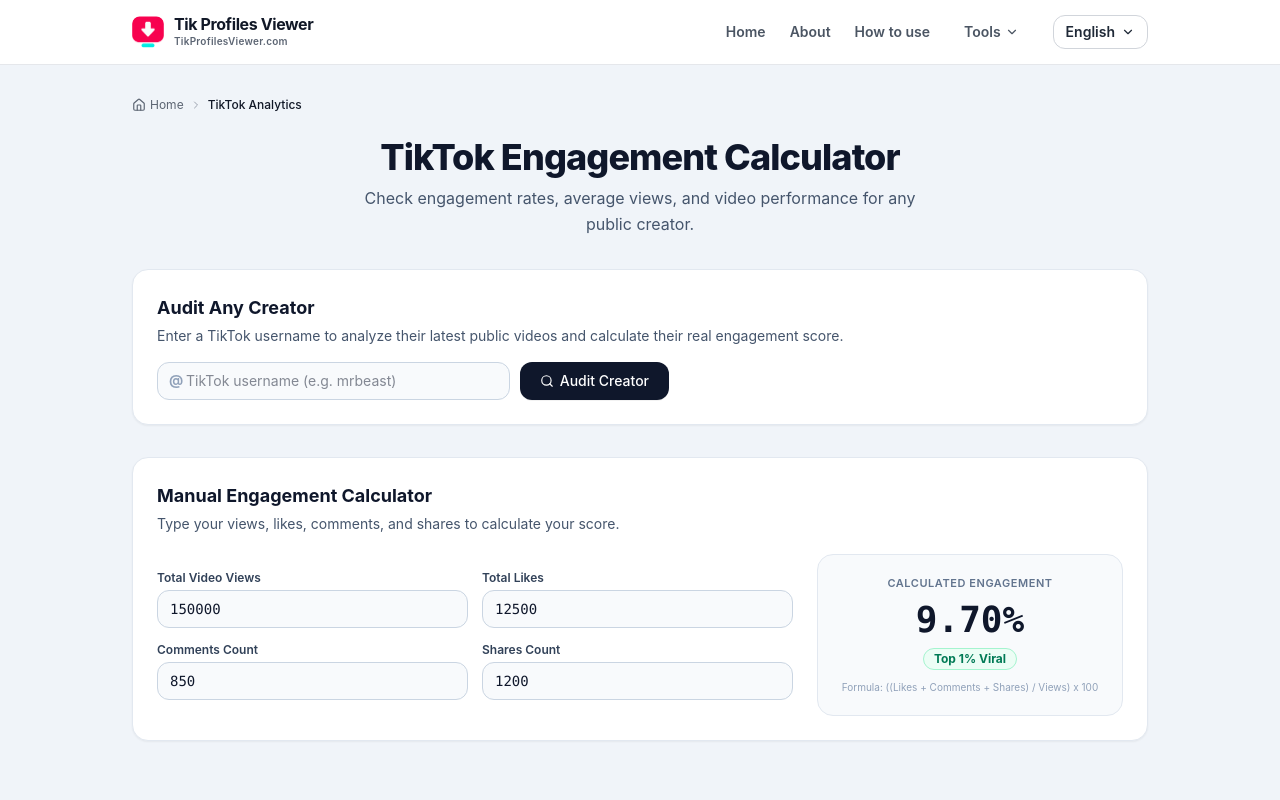
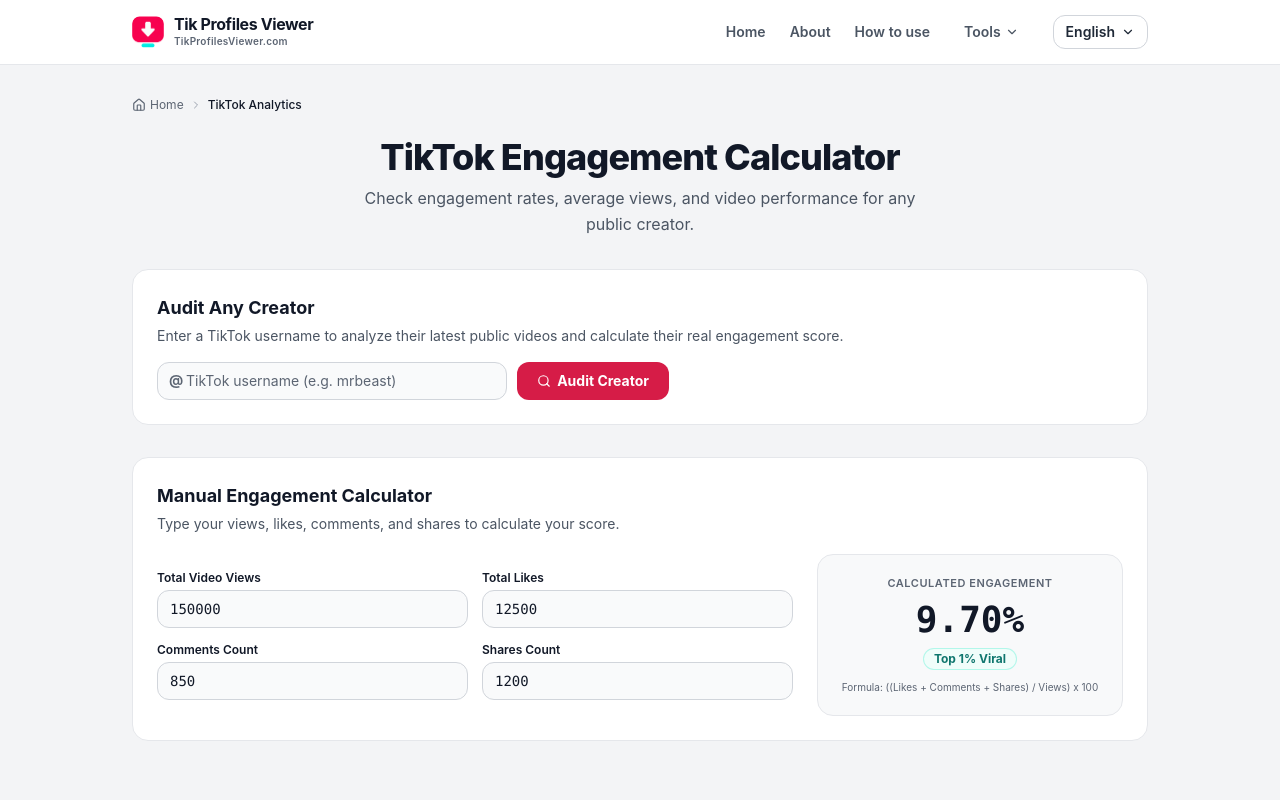
Before and after one commit to eaelax/testing, a Next.js app: page /tiktok-analytics in a window 1280 px wide. Shown: the top 800 px of the page. Built offline with nearby package versions, Linux system fonts and the light colour scheme.

Commit message:
Update page.tsx

```diff
--- a/app/tiktok-analytics/page.tsx
+++ b/app/tiktok-analytics/page.tsx
@@ -45,10 +45,10 @@ export default function TikTokAnalyticsPage() {
   const manualEngagementRate = viewsNum > 0 ? (totalInteractions / viewsNum) * 100 : 0;
 
   const getRating = (rate: number) => {
-    if (rate >= 9) return { label: 'Top 1% Viral', color: 'text-emerald-700 bg-emerald-50 border-emerald-200' };
-    if (rate >= 6) return { label: 'High Engagement', color: 'text-blue-700 bg-blue-50 border-blue-200' };
-    if (rate >= 3) return { label: 'Average Engagement', color: 'text-amber-700 bg-amber-50 border-amber-200' };
-    return { label: 'Low Engagement', color: 'text-rose-700 bg-rose-50 border-rose-200' };
+    if (rate >= 9) return { label: 'Top 1% Viral', color: 'text-[#0F766E] bg-[#F0FDFA] border-[#99F6E4]/70' };
+    if (rate >= 6) return { label: 'High Engagement', color: 'text-[#0F766E] bg-[#F0FDFA] border-[#99F6E4]/70' };
+    if (rate >= 3) return { label: 'Average Engagement', color: 'text-[#334155] bg-[#F1F5F9] border-[#E5E7EB]' };
+    return { label: 'Low Engagement', color: 'text-[#BE123C] bg-[#FDF2F4] border-[#FECDD3]' };
   };
 
   const handleAudit = async (e?: React.FormEvent) => {
@@ -116,7 +116,7 @@ export default function TikTokAnalyticsPage() {
   const rating = getRating(manualEngagementRate);
 
   return (
-    <div className="min-h-screen flex flex-col bg-[#f0f4f9] text-slate-900">
+    <div className="min-h-screen flex flex-col bg-[#F3F4F6] text-[#111827]">
       <Navbar />
 
       <main className="flex-1 max-w-[1080px] w-full mx-auto px-4 sm:px-6 lg:px-8 py-6 sm:py-8">
@@ -124,38 +124,38 @@ export default function TikTokAnalyticsPage() {
 
         {/* Hero Section */}
         <div className="text-center max-w-2xl mx-auto mb-6 sm:mb-8">
-          <h1 className="text-2xl sm:text-3xl md:text-4xl font-extrabold text-slate-900 tracking-tight">
+          <h1 className="text-2xl sm:text-3xl md:text-4xl font-extrabold text-[#111827] tracking-tight">
             TikTok Engagement Calculator
           </h1>
-          <p className="text-xs sm:text-sm md:text-base text-slate-600 mt-2 leading-relaxed max-w-xl mx-auto">
+          <p className="text-xs sm:text-sm md:text-base text-[#4B5563] mt-2 leading-relaxed max-w-xl mx-auto">
             Check engagement rates, average views, and video performance for any public creator.
           </p>
         </div>
 
         {/* Section 1: Live Creator Auditor */}
-        <div className="mb-8 p-4 sm:p-6 rounded-2xl bg-white border border-slate-200 shadow-xs">
-          <h2 className="text-base sm:text-lg font-bold text-slate-900 mb-1">
+        <div className="mb-8 p-4 sm:p-6 rounded-2xl bg-[#FFFFFF] border border-[#E5E7EB]">
+          <h2 className="text-base sm:text-lg font-bold text-[#111827] mb-1">
             Audit Any Creator
           </h2>
-          <p className="text-xs sm:text-sm text-slate-600 mb-4">
+          <p className="text-xs sm:text-sm text-[#4B5563] mb-4">
             Enter a TikTok username to analyze their latest public videos and calculate their real engagement score.
           </p>
 
           <form onSubmit={handleAudit} className="flex flex-col sm:flex-row gap-2.5 max-w-lg">
             <div className="relative flex-1">
-              <span className="absolute left-3 top-2 text-slate-400 font-bold text-sm">@</span>
+              <span className="absolute left-3 top-2 text-[#5C6573] font-bold text-sm">@</span>
               <input
                 type="text"
                 value={auditUsername}
                 onChange={(e) => setAuditUsername(e.target.value)}
                 placeholder="TikTok username (e.g. mrbeast)"
-                className="w-full pl-7 pr-3 py-2 rounded-xl bg-slate-50 border border-slate-300 text-xs sm:text-sm text-slate-900 focus:outline-none focus:border-sky-500"
+                className="w-full pl-7 pr-3 py-2 rounded-xl bg-[#F9FAFB] border border-[#D1D5DB] text-xs sm:text-sm text-[#111827] placeholder:text-[#5C6573] focus:outline-none focus:border-[#D61C47]"
               />
             </div>
             <button
               type="submit"
               disabled={auditLoading}
-              className="px-5 py-2 rounded-xl bg-slate-900 hover:bg-black active:scale-[0.98] text-white font-medium text-xs sm:text-sm flex items-center justify-center gap-1.5 shadow-2xs disabled:opacity-50 cursor-pointer"
+              className="px-5 py-2 rounded-xl bg-[#D61C47] hover:bg-[#B9153B] active:scale-[0.98] text-[#FFFFFF] font-bold text-xs sm:text-sm flex items-center justify-center gap-1.5 disabled:opacity-50 cursor-pointer transition-colors"
             >
               {auditLoading ? (
                 <>
@@ -172,29 +172,29 @@ export default function TikTokAnalyticsPage() {
           </form>
 
           {auditError && (
-            <div className="mt-3 p-3 rounded-xl bg-red-50 border border-red-200 text-xs text-red-700">
+            <div className="mt-3 p-3 rounded-xl bg-[#FDF2F4] border border-[#FECDD3] text-xs text-[#BE123C]">
               {auditError}
             </div>
           )}
 
           {auditResult && (
-            <div className="mt-6 pt-5 border-t border-slate-100 grid grid-cols-1 md:grid-cols-4 gap-3.5">
-              <div className="md:col-span-4 flex items-center justify-between flex-wrap gap-2.5 pb-2.5 border-b border-slate-100">
+            <div className="mt-6 pt-5 border-t border-[#E5E7EB] grid grid-cols-1 md:grid-cols-4 gap-3.5">
+              <div className="md:col-span-4 flex items-center justify-between flex-wrap gap-2.5 pb-2.5 border-b border-[#E5E7EB]">
                 <div className="flex items-center gap-2.5">
                   {/* eslint-disable-next-line @next/next/no-img-element */}
                   <img
                     src={auditResult.avatar || `/api/avatar?username=${encodeURIComponent(auditResult.unique_id)}`}
                     alt={auditResult.nickname}
                     referrerPolicy="no-referrer"
-                    className="w-10 h-10 rounded-full object-cover border border-slate-200 bg-slate-100"
+                    className="w-10 h-10 rounded-full object-cover border border-[#E5E7EB] bg-[#F8F9FA]"
                     onError={(e) => {
                       const target = e.currentTarget as HTMLImageElement;
                       target.src = `/api/avatar?username=${encodeURIComponent(auditResult.unique_id)}`;
                     }}
                   />
                   <div>
-                    <h3 className="font-bold text-slate-900 text-sm">{auditResult.nickname}</h3>
-                    <p className="text-[11px] text-slate-500 font-mono">@{auditResult.unique_id}</p>
+                    <h3 className="font-bold text-[#111827] text-sm">{auditResult.nickname}</h3>
+                    <p className="text-[11px] text-[#5C6573] font-mono">@{auditResult.unique_id}</p>
                   </div>
                 </div>
 
@@ -204,54 +204,54 @@ export default function TikTokAnalyticsPage() {
                   </span>
                   <Link
                     href={`/profile/${auditResult.unique_id}`}
-                    className="text-xs font-semibold px-3 py-1 rounded-lg bg-slate-900 hover:bg-black text-white transition-colors"
+                    className="text-xs font-semibold px-3 py-1 rounded-lg bg-[#111827] hover:bg-[#1F2937] text-[#FFFFFF] transition-colors"
                   >
                     View All Videos
                   </Link>
                 </div>
               </div>
 
-              <div className="p-3.5 rounded-xl bg-slate-50 border border-slate-100">
-                <span className="text-slate-500 text-[11px] block">Engagement Rate</span>
-                <span className="text-xl font-bold text-slate-900 font-mono">
+              <div className="p-3.5 rounded-xl bg-[#F8F9FA] border border-[#E5E7EB]">
+                <span className="text-[#5C6573] text-[11px] block">Engagement Rate</span>
+                <span className="text-xl font-bold text-[#111827] font-mono">
                   {auditResult.engagementRate}%
                 </span>
-                <span className="text-[10px] text-slate-400 block mt-0.5">Interactions / Views</span>
+                <span className="text-[10px] text-[#5C6573] block mt-0.5">Interactions / Views</span>
               </div>
 
-              <div className="p-3.5 rounded-xl bg-slate-50 border border-slate-100">
-                <span className="text-slate-500 text-[11px] block">Avg. Views</span>
-                <span className="text-base font-bold text-slate-900 font-mono">
+              <div className="p-3.5 rounded-xl bg-[#F8F9FA] border border-[#E5E7EB]">
+                <span className="text-[#5C6573] text-[11px] block">Avg. Views</span>
+                <span className="text-base font-bold text-[#111827] font-mono">
                   {auditResult.avgViews.toLocaleString()}
                 </span>
-                <span className="text-[10px] text-slate-400 block mt-0.5">Recent posts</span>
+                <span className="text-[10px] text-[#5C6573] block mt-0.5">Recent posts</span>
               </div>
 
-              <div className="p-3.5 rounded-xl bg-slate-50 border border-slate-100">
-                <span className="text-slate-500 text-[11px] block">Avg. Likes</span>
-                <span className="text-base font-bold text-slate-900 font-mono">
+              <div className="p-3.5 rounded-xl bg-[#F8F9FA] border border-[#E5E7EB]">
+                <span className="text-[#5C6573] text-[11px] block">Avg. Likes</span>
+                <span className="text-base font-bold text-[#111827] font-mono">
                   {auditResult.avgLikes.toLocaleString()}
                 </span>
-                <span className="text-[10px] text-slate-400 block mt-0.5">Average likes</span>
+                <span className="text-[10px] text-[#5C6573] block mt-0.5">Average likes</span>
               </div>
 
-              <div className="p-3.5 rounded-xl bg-slate-50 border border-slate-100">
-                <span className="text-slate-500 text-[11px] block">Avg. Shares</span>
-                <span className="text-base font-bold text-slate-900 font-mono">
+              <div className="p-3.5 rounded-xl bg-[#F8F9FA] border border-[#E5E7EB]">
+                <span className="text-[#5C6573] text-[11px] block">Avg. Shares</span>
+                <span className="text-base font-bold text-[#111827] font-mono">
                   {auditResult.avgShares.toLocaleString()}
                 </span>
-                <span className="text-[10px] text-slate-400 block mt-0.5">Average shares</span>
+                <span className="text-[10px] text-[#5C6573] block mt-0.5">Average shares</span>
               </div>
             </div>
           )}
         </div>
 
         {/* Section 2: Interactive Manual Calculator */}
-        <div className="p-4 sm:p-6 rounded-2xl bg-white border border-slate-200 shadow-xs mb-8">
-          <h2 className="text-base sm:text-lg font-bold text-slate-900 mb-1">
+        <div className="p-4 sm:p-6 rounded-2xl bg-[#FFFFFF] border border-[#E5E7EB] mb-8">
+          <h2 className="text-base sm:text-lg font-bold text-[#111827] mb-1">
             Manual Engagement Calculator
           </h2>
-          <p className="text-xs sm:text-sm text-slate-600 mb-5">
+          <p className="text-xs sm:text-sm text-[#4B5563] mb-5">
             Type your views, likes, comments, and shares to calculate your score.
           </p>
 
@@ -259,66 +259,66 @@ export default function TikTokAnalyticsPage() {
             {/* Form Inputs */}
             <div className="lg:col-span-2 grid grid-cols-1 sm:grid-cols-2 gap-3.5">
               <div>
-                <label className="block text-xs font-semibold text-slate-700 mb-1">
+                <label className="block text-xs font-semibold text-[#111827] mb-1">
                   Total Video Views
                 </label>
                 <input
                   type="number"
                   value={calcViews}
                   onChange={(e) => setCalcViews(e.target.value)}
-                  className="w-full px-3 py-2 rounded-xl bg-slate-50 border border-slate-300 text-xs sm:text-sm text-slate-900 focus:outline-none focus:border-sky-500 font-mono"
+                  className="w-full px-3 py-2 rounded-xl bg-[#F9FAFB] border border-[#D1D5DB] text-xs sm:text-sm text-[#111827] focus:outline-none focus:border-[#D61C47] font-mono"
                 />
               </div>
 
               <div>
-                <label className="block text-xs font-semibold text-slate-700 mb-1">
+                <label className="block text-xs font-semibold text-[#111827] mb-1">
                   Total Likes
                 </label>
                 <input
                   type="number"
                   value={calcLikes}
                   onChange={(e) => setCalcLikes(e.target.value)}
-                  className="w-full px-3 py-2 rounded-xl bg-slate-50 border border-slate-300 text-xs sm:text-sm text-slate-900 focus:outline-none focus:border-sky-500 font-mono"
+                  className="w-full px-3 py-2 rounded-xl bg-[#F9FAFB] border border-[#D1D5DB] text-xs sm:text-sm text-[#111827] focus:outline-none focus:border-[#D61C47] font-mono"
                 />
               </div>
 
               <div>
-                <label className="block text-xs font-semibold text-slate-700 mb-1">
+                <label className="block text-xs font-semibold text-[#111827] mb-1">
                   Comments Count
                 </label>
                 <input
                   type="number"
                   value={calcComments}
                   onChange={(e) => setCalcComments(e.target.value)}
-                  className="w-full px-3 py-2 rounded-xl bg-slate-50 border border-slate-300 text-xs sm:text-sm text-slate-900 focus:outline-none focus:border-sky-500 font-mono"
+                  className="w-full px-3 py-2 rounded-xl bg-[#F9FAFB] border border-[#D1D5DB] text-xs sm:text-sm text-[#111827] focus:outline-none focus:border-[#D61C47] font-mono"
                 />
               </div>
 
               <div>
-                <label className="block text-xs font-semibold text-slate-700 mb-1">
+                <label className="block text-xs font-semibold text-[#111827] mb-1">
                   Shares Count
                 </label>
                 <input
                   type="number"
                   value={calcShares}
                   onChange={(e) => setCalcShares(e.target.value)}
-                  className="w-full px-3 py-2 rounded-xl bg-slate-50 border border-slate-300 text-xs sm:text-sm text-slate-900 focus:outline-none focus:border-sky-500 font-mono"
+                  className="w-full px-3 py-2 rounded-xl bg-[#F9FAFB] border border-[#D1D5DB] text-xs sm:text-sm text-[#111827] focus:outline-none focus:border-[#D61C47] font-mono"
                 />
               </div>
             </div>
 
             {/* Result Display Box */}
-            <div className="p-5 rounded-2xl bg-slate-50 border border-slate-200 flex flex-col items-center justify-center text-center gap-2">
-              <span className="text-[11px] uppercase tracking-wider font-semibold text-slate-500">
+            <div className="p-5 rounded-2xl bg-[#F8F9FA] border border-[#E5E7EB] flex flex-col items-center justify-center text-center gap-2">
+              <span className="text-[11px] uppercase tracking-wider font-semibold text-[#5C6573]">
                 Calculated Engagement
               </span>
-              <div className="text-4xl font-black text-slate-900 font-mono">
+              <div className="text-4xl font-black text-[#111827] font-mono">
                 {manualEngagementRate.toFixed(2)}%
               </div>
               <span className={`px-2.5 py-0.5 rounded-full text-xs font-bold border ${rating.color}`}>
                 {rating.label}
               </span>
-              <p className="text-[10px] text-slate-400 mt-0.5">
+              <p className="text-[10px] text-[#5C6573] mt-0.5">
                 Formula: ((Likes + Comments + Shares) / Views) x 100
               </p>
             </div>
```
